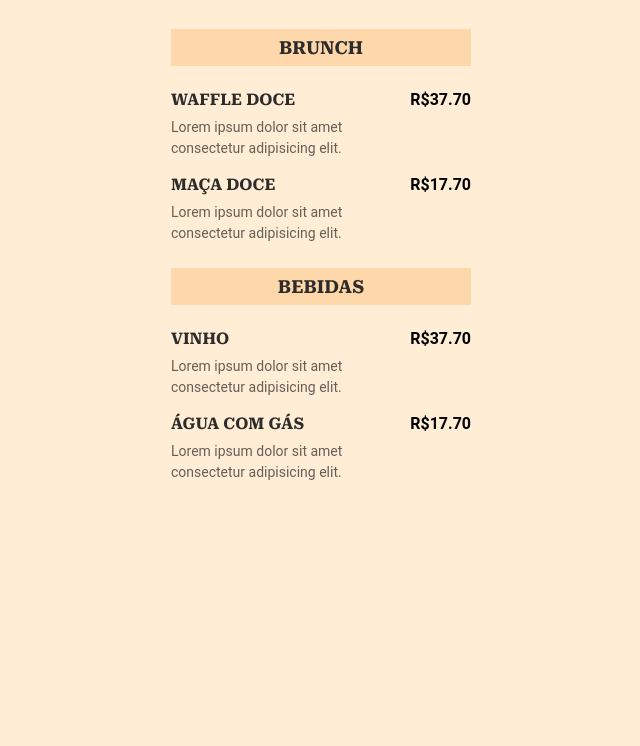
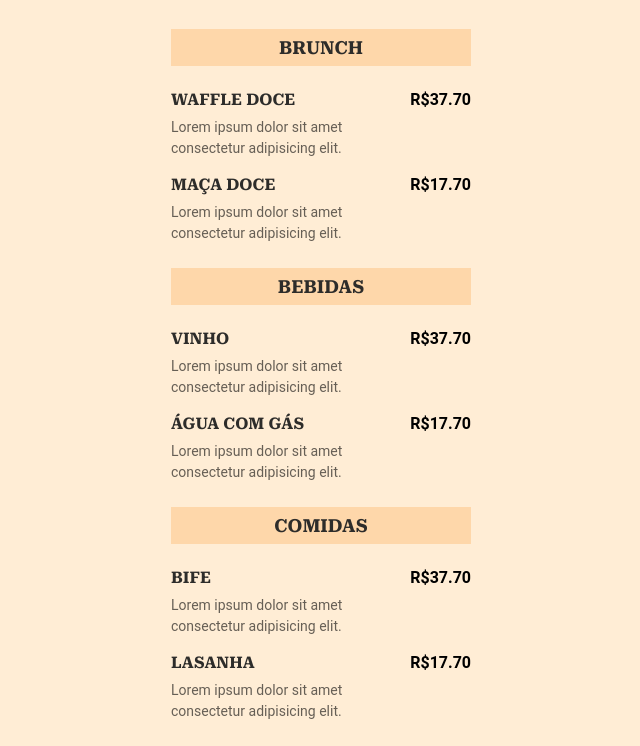
Before and after one commit to aliclic/maratona-explorer-3, a plain HTML site: page index.html in a window 1280 px wide. Shown: the part 91-837 px from the top of the page, without its empty margins (319-959 px from the left). Before the commit the page ends 800 px from the top, so only its background shows below. Drawn offline with Linux system fonts and the light colour scheme.

Commit message:
adicionada seção de comida

```diff
--- a/index.html
+++ b/index.html
@@ -67,5 +67,32 @@
         </li>
       </ul>
     </section>
+
+    <section>
+      <h2>Comidas</h2>
+
+      <ul>
+        <li>
+          <div class="details">
+            <h3>Bife</h3>
+            <p class="description">
+              Lorem ipsum dolor sit amet consectetur adipisicing elit.
+            </p>
+          </div>
+          <strong class="price"> R$37.70 </strong>
+        </li>
+
+        <li>
+          <div class="details">
+            <h3>Lasanha</h3>
+            <p class="description">
+              Lorem ipsum dolor sit amet consectetur adipisicing elit.
+            </p>
+          </div>
+          <strong class="price"> R$17.70 </strong>
+        </li>
+      </ul>
+    </section>
+  </body>
   </body>
 </html>
```
